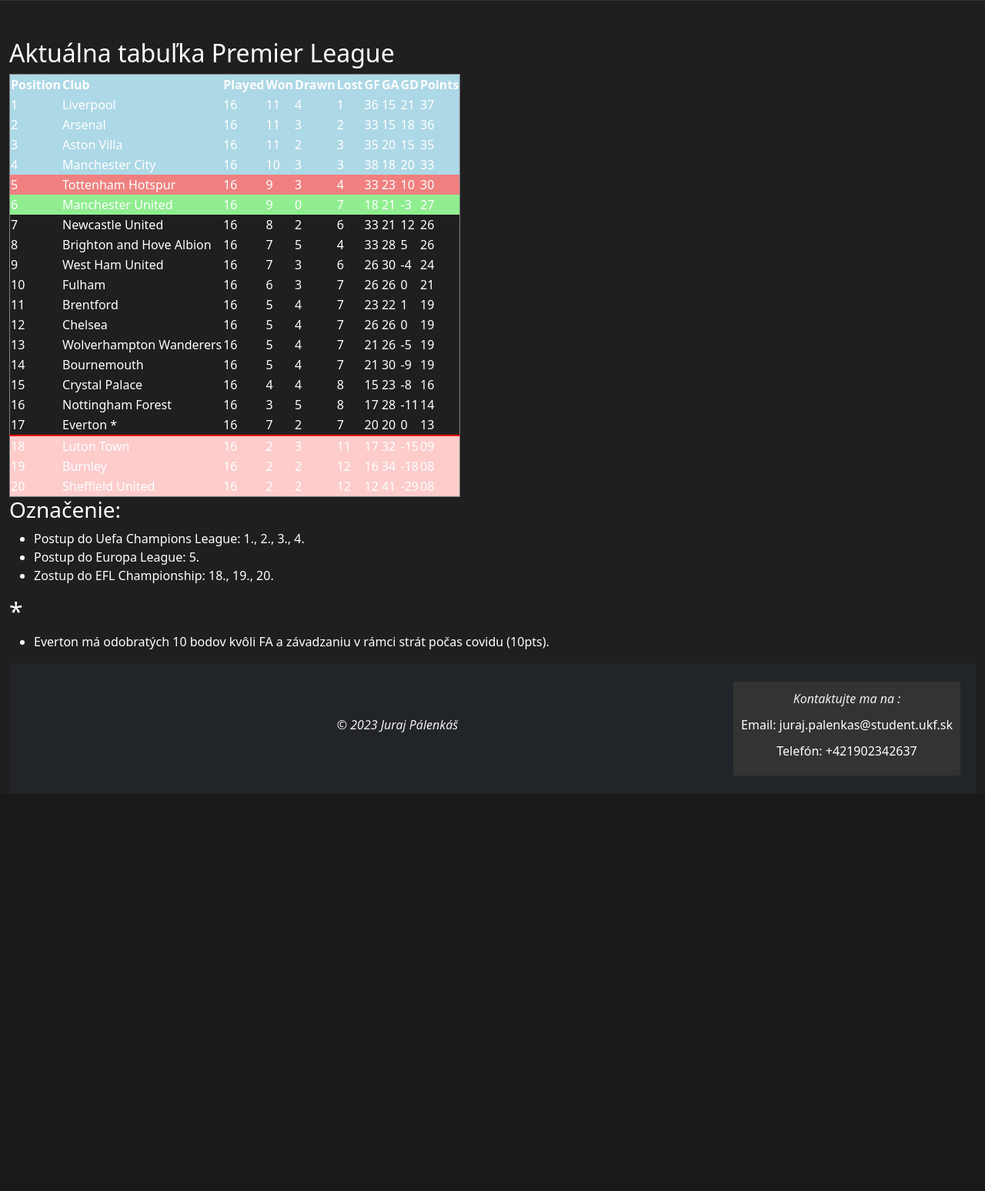
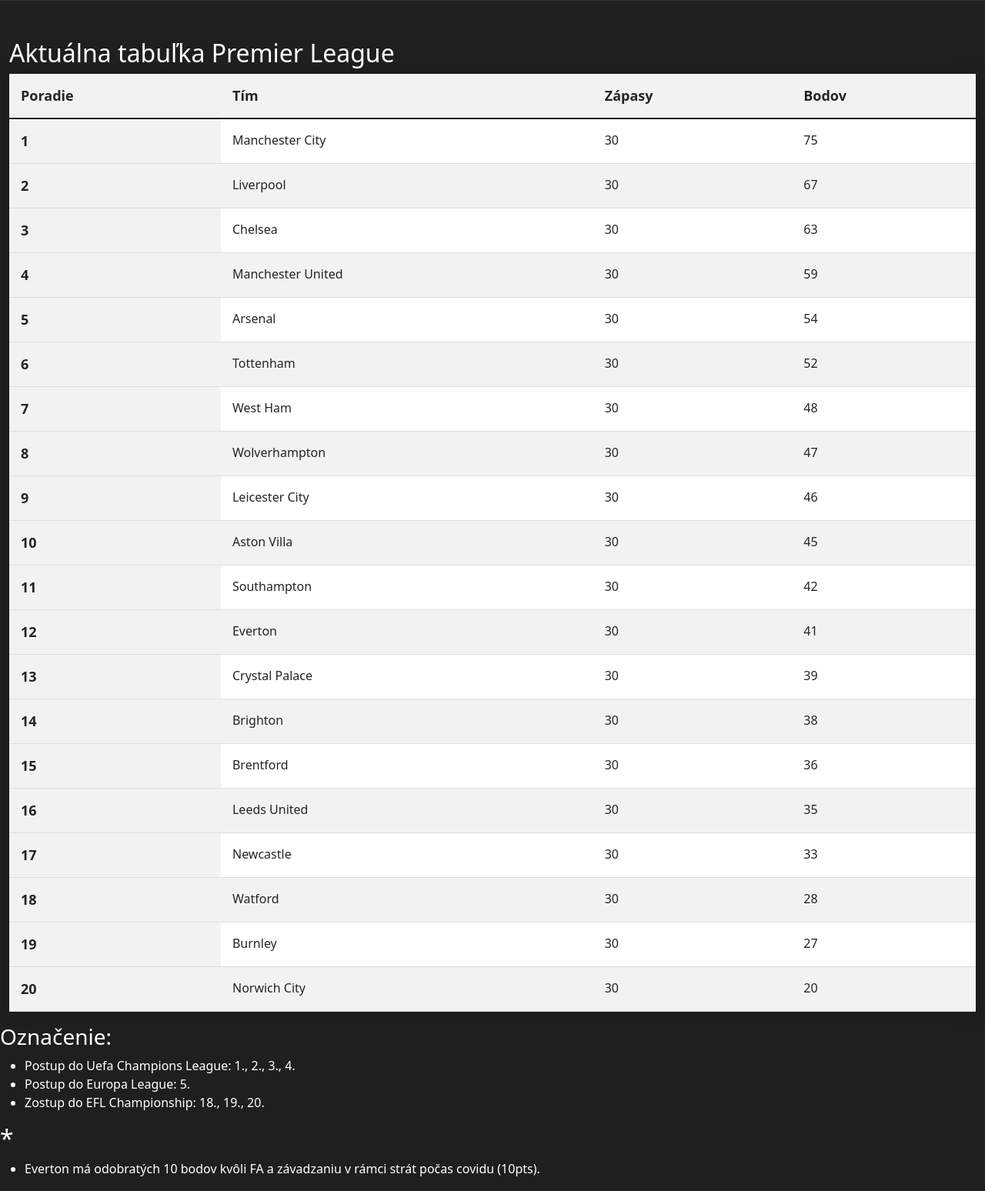
Before and after one commit to JurajPalenkas/ChelseaLondonProjektJurajPalenkas, a PHP site: page / in a window 1280 px wide. Shown: the part 799-2347 px from the top of the page at 77% size. Before the commit the page ends 1831 px from the top, so only its background shows below. Run offline with PHP 8.4, Linux system fonts and the light colour scheme.

Commit message:
upravenie tabulky v indexe

```diff
--- a/css/css.css
+++ b/css/css.css
@@ -48,63 +48,58 @@
 
 
 /* Štýly pre tabuľku */
-.table {
+/* Štýly pre tabuľku */
+.special-table {
   width: 100%;
   border-collapse: collapse;
-  border: 1px solid #ddd;
+  box-shadow: 0 0 20px rgba(0,0,0,0.15);
+  transition: 0.3s;
+  background-color: #ffffff;
 }
 
-.table th,
-.table td {
-  padding: 8px;
-  text-align: left;
-  border: 1px solid #ddd;
+.special-table:hover {
+  .special-table:hover {
+    box-shadow: 0 0 20px rgba(0,0,0,0.15);
+    background-color: #ffffff;
+  }
 }
 
-.table th {
-  background-color: #f2f2f2;
-  color: #333;
-  font-weight: bold;
+.special-table th,
+.special-table td {
+  padding: 15px;
+  text-align: left;
+  border-bottom: 1px solid #ddd;
+  transition: 0.3s;
 }
 
-.table-striped tbody tr:nth-of-type(odd) {
-  background-color: #f9f9f9;
-}
-.flex-container {
-  display: flex;
+.special-table th {
+  background-color: #f2f2f2;
+  font-size: 18px;
 }
 
-.table-container {
-  flex: 1;
-  margin-right: 10px;
+.special-table td {
+  font-size: 16px;
 }
 
-/* Light blue pre prvých 4 */
-.special-table tr:nth-child(-n+4) {
-  background-color: lightblue;
+.special-table tr:nth-child(even) {
+  background-color: #f2f2f2;
 }
 
-/* Light orange pre 5. pozíciu */
-.special-table tr:nth-child(5) {
-  background-color: lightcoral;
+.special-table tr:hover {
+  transform: scale(1.02);
+  background-color: #f5f5f5;
+  box-shadow: 0 0 20px rgba(0,0,0,0.1);
 }
+/* Tento štýl je iba pre mobilné zariadenia */
+@media (max-width: 768px) {
+  .flex-container {
+    flex-direction: column;
+  }
 
-/* Light green pre 6. pozíciu */
-.special-table tr:nth-child(6) {
-  background-color: lightgreen;
+  .table-container {
+    margin-bottom: 20px;
+  }
 }
-
-/* Bledo červená pre posledné tri pozície */
-.special-table tr:nth-last-child(-n+3) {
-  background-color: #FFCCCC; /* Môžeš zmeniť na iný odtieň */
-}
-.special-table tr:first-child {
-  background-color: lightblue;
-}
-.special-table tr:nth-last-child(3) {
-  border-top: 2px solid red;
-}
-
 /* Tento štýl je iba pre mobilné zariadenia */
 @media (max-width: 768px) {
   .flex-container {
--- a/index.php
+++ b/index.php
@@ -49,268 +49,56 @@
     <div class="col-md-12 mt-4">
       <h2>Aktuálna tabuľka Premier League</h2>
       <div class="table-container special-table">
-             <table border="1">
+        <table class="table">
           <thead>
             <tr>
-                    <th>Position</th>
-                    <th>Club</th>
-                    <th>Played</th>
-                    <th>Won</th>
-                    <th>Drawn</th>
-                    <th>Lost</th>
-                    <th>GF</th>
-                    <th>GA</th>
-                    <th>GD</th>
-                    <th>Points</th>
+              <th scope="col">Poradie</th>
+              <th scope="col">Tím</th>
+              <th scope="col">Zápasy</th>
+              <th scope="col">Bodov</th>
             </tr>
           </thead>
           <tbody>
-                  <tr>
-                    <td>1</td>
-                    <td>Liverpool</td>
-                    <td>16</td>
-                    <td>11</td>
-                    <td>4</td>
-                    <td>1</td>
-                    <td>36</td>
-                    <td>15</td>
-                    <td>21</td>
-                    <td>37</td>
-                  </tr>
-                  <tr>
-       <td>2</td>
-       <td>Arsenal</td>
-       <td>16</td>
-       <td>11</td>
-       <td>3</td>
-       <td>2</td>
-       <td>33</td>
-      <td>15</td>
-       <td>18</td>
-      <td>36</td>
-      </tr>
-      <td>3</td>
-      <td>Aston Villa</td>
-      <td>16</td>
-      <td>11</td>
-      <td>2</td>
-      <td>3</td>
-      <td>35</td>
-      <td>20</td>
-      <td>15</td>
-      <td>35</td>
-    </tr>
-    <tr>
-      <td>4</td>
-      <td>Manchester City</td>
-      <td>16</td>
-      <td>10</td>
-      <td>3</td>
-      <td>3</td>
-      <td>38</td>
-      <td>18</td>
-      <td>20</td>
-      <td>33</td>
-    </tr>
-    <tr>
-      <td>5</td>
-      <td>Tottenham Hotspur</td>
-      <td>16</td>
-      <td>9</td>
-      <td>3</td>
-      <td>4</td>
-      <td>33</td>
-      <td>23</td>
-      <td>10</td>
-      <td>30</td>
-    </tr>
-    <tr>
-      <td>6</td>
-      <td>Manchester United</td>
-      <td>16</td>
-      <td>9</td>
-      <td>0</td>
-      <td>7</td>
-      <td>18</td>
-      <td>21</td>
-      <td>-3</td>
-      <td>27</td>
-    </tr>
-    <tr>
-      <td>7</td>
-      <td>Newcastle United</td>
-      <td>16</td>
-      <td>8</td>
-      <td>2</td>
-      <td>6</td>
-      <td>33</td>
-      <td>21</td>
-      <td>12</td>
-      <td>26</td>
-    </tr>
-    <tr>
-      <td>8</td>
-      <td>Brighton and Hove Albion</td>
-      <td>16</td>
-      <td>7</td>
-      <td>5</td>
-      <td>4</td>
-      <td>33</td>
-      <td>28</td>
-      <td>5</td>
-      <td>26</td>
-    </tr>
-    <tr>
-      <td>9</td>
-      <td>West Ham United</td>
-      <td>16</td>
-      <td>7</td>
-      <td>3</td>
-      <td>6</td>
-      <td>26</td>
-      <td>30</td>
-      <td>-4</td>
-      <td>24</td>
-    </tr>
-    <tr>
-      <td>10</td>
-      <td>Fulham</td>
-      <td>16</td>
-      <td>6</td>
-      <td>3</td>
-      <td>7</td>
-      <td>26</td>
-      <td>26</td>
-      <td>0</td>
-      <td>21</td>
-    </tr>
-    <tr>
-      <td>11</td>
-      <td>Brentford</td>
-      <td>16</td>
-      <td>5</td>
-      <td>4</td>
-      <td>7</td>
-      <td>23</td>
-      <td>22</td>
-      <td>1</td>
-      <td>19</td>
-    </tr>
-    <tr>
-      <td>12</td>
-      <td>Chelsea</td>
-      <td>16</td>
-      <td>5</td>
-      <td>4</td>
-      <td>7</td>
-      <td>26</td>
-      <td>26</td>
-      <td>0</td>
-      <td>19</td>
-    </tr>
-    <tr>
-      <td>13</td>
-      <td>Wolverhampton Wanderers</td>
-      <td>16</td>
-      <td>5</td>
-      <td>4</td>
-      <td>7</td>
-      <td>21</td>
-      <td>26</td>
-      <td>-5</td>
-      <td>19</td>
-    </tr>
-    <tr>
-      <td>14</td>
-      <td>Bournemouth</td>
-      <td>16</td>
-      <td>5</td>
-      <td>4</td>
-      <td>7</td>
-      <td>21</td>
-      <td>30</td>
-      <td>-9</td>
-      <td>19</td>
-    </tr>
-    <tr>
-      <td>15</td>
-      <td>Crystal Palace</td>
-      <td>16</td>
-      <td>4</td>
-      <td>4</td>
-      <td>8</td>
-      <td>15</td>
-      <td>23</td>
-      <td>-8</td>
-      <td>16</td>
-    </tr>
-    <tr>
-      <td>16</td>
-      <td>Nottingham Forest</td>
-      <td>16</td>
-      <td>3</td>
-      <td>5</td>
-      <td>8</td>
-      <td>17</td>
-      <td>28</td>
-      <td>-11</td>
-      <td>14</td>
-    </tr>
-    <tr>
-      <td>17</td>
-      <td>Everton *</td>
-      <td>16</td>
-      <td>7</td>
-      <td>2</td>
-      <td>7</td>
-      <td>20</td>
-      <td>20</td>
-      <td>0</td>
-      <td>13</td>
-    </tr>
-    <tr>
-      <td>18</td>
-      <td>Luton Town</td>
-      <td>16</td>
-      <td>2</td>
-      <td>3</td>
-      <td>11</td>
-      <td>17</td>
-      <td>32</td>
-      <td>-15</td>
-      <td>09</td>
-    </tr>
-    <tr>
-      <td>19</td>
-      <td>Burnley</td>
-      <td>16</td>
-      <td>2</td>
-      <td>2</td>
-      <td>12</td>
-      <td>16</td>
-      <td>34</td>
-      <td>-18</td>
-      <td>08</td>
-    </tr>
-    <tr>
-      <td>20</td>
-      <td>Sheffield United</td>
-      <td>16</td>
-      <td>2</td>
-      <td>2</td>
-      <td>12</td>
-      <td>12</td>
-      <td>41</td>
-      <td>-29</td>
-      <td>08</td>
-    </tr>
+          <?php
+          $tabulka = array(
+            array("Manchester City", 30, 75),
+            array("Liverpool", 30, 67),
+            array("Chelsea", 30, 63),
+            array("Manchester United", 30, 59),
+            array("Arsenal", 30, 54),
+            array("Tottenham", 30, 52),
+            array("West Ham", 30, 48),
+            array("Wolverhampton", 30, 47),
+            array("Leicester City", 30, 46),
+            array("Aston Villa", 30, 45),
+            array("Southampton", 30, 42),
+            array("Everton", 30, 41),
+            array("Crystal Palace", 30, 39),
+            array("Brighton", 30, 38),
+            array("Brentford", 30, 36),
+            array("Leeds United", 30, 35),
+            array("Newcastle", 30, 33),
+            array("Watford", 30, 28),
+            array("Burnley", 30, 27),
+            array("Norwich City", 30, 20)
+          );
+
+          foreach ($tabulka as $index => $tím) {
+            echo "<tr>";
+            echo "<th scope='row'>" . ($index + 1) . "</th>";
+            echo "<td>" . $tím[0] . "</td>";
+            echo "<td>" . $tím[1] . "</td>";
+            echo "<td>" . $tím[2] . "</td>";
+            echo "</tr>";
+          }
+          ?>
+          </tbody>
         </table>
       </div>
     </div>
   </div>
-      </div>
-    </div>
-    <section>
+</section>
+
       <!-------------------------------ZOZNAM-------------------------------->
 
       <h3>Označenie:</h3>
```
Lines whose indentation alone changed are shown as unchanged.
